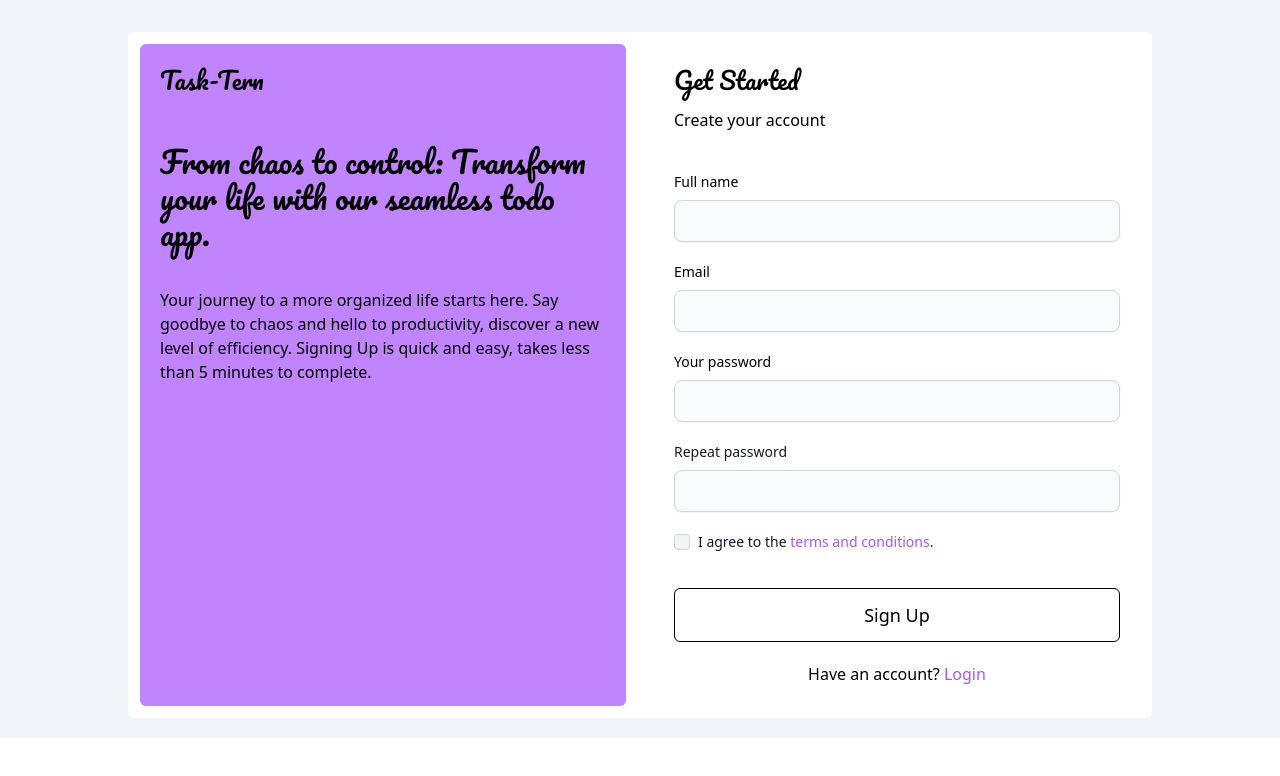
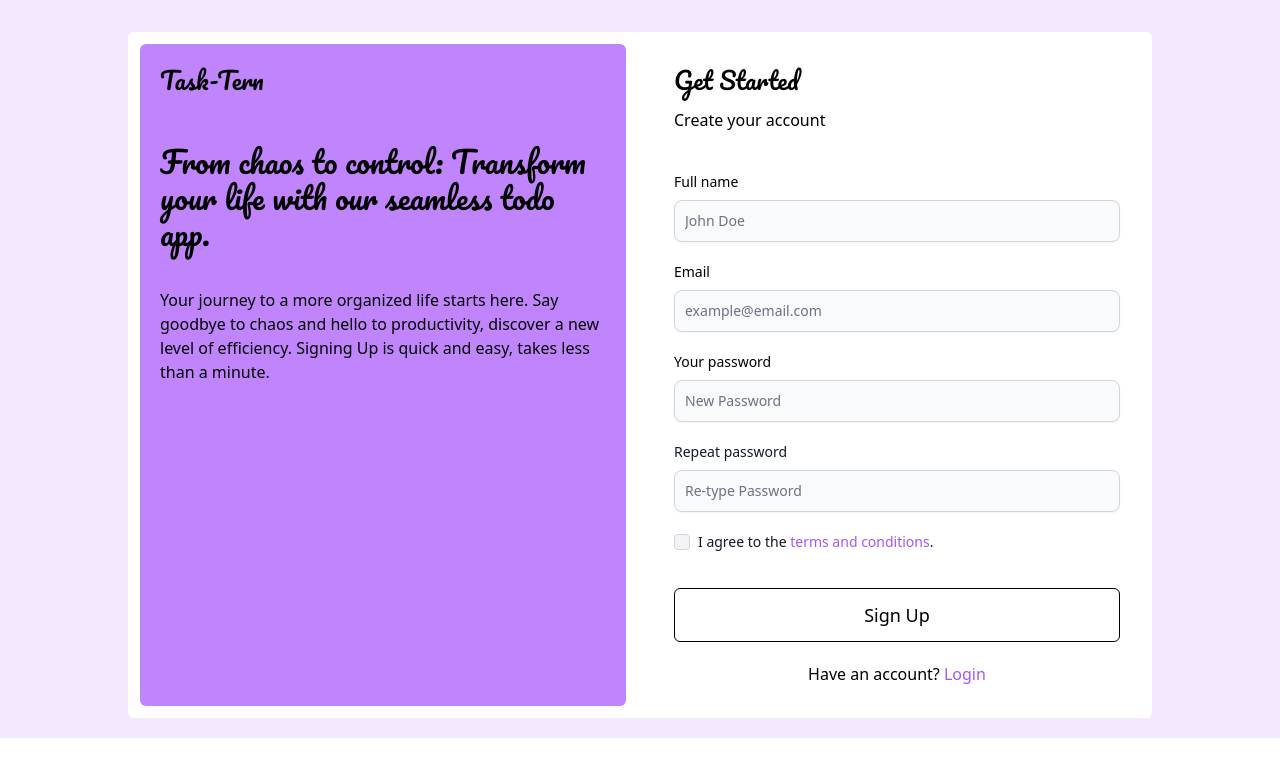
Before and after one commit to TechyCredeski/Task-Tern, a React (Vite) app: page / in a window 1280 px wide. Shown: the top 776 px of the page. Built offline with nearby package versions, Linux system fonts and the light colour scheme.

Commit message:
Added placeholders

```diff
--- a/src/pages/Signup.jsx
+++ b/src/pages/Signup.jsx
@@ -3,13 +3,13 @@
 export default function Signup() {
 return (
 
-<div className= "bg-slate-100 h-full flex content-center">
+<div className= "bg-purple-100 h-full flex content-center">
     <div className="flex flex-col justify-between m-auto mt-8 p-3 w-4/5 bg-white  mb-5 md:flex-row rounded-md">
-        <div className="bg-purple-400 p-5 rounded-md md:w-1/2">
+        <div className="bg-purple-400 hidden  p-5 rounded-md md:w-1/2  md:block">
         <h1 className="text-2xl font-pacifico text-black">Task-Tern</h1>
         <h2 className="text-3xl mt-12 font-pacifico text-black mb-7 md:mb-9">From chaos to control: Transform your life with our seamless todo app.</h2>
         <p>Your journey to a more organized life starts here. Say goodbye to chaos and hello to productivity,
-            discover a new level of efficiency. Signing Up is quick and easy, takes less than 5 minutes to complete.</p>
+            discover a new level of efficiency. Signing Up is quick and easy, takes less than a minute.</p>
         </div>
 
         <div className="p-5 mt-5 md:mt-0 md:ml-7 md:w-1/2 ">
@@ -19,25 +19,25 @@ return (
             <form action="" className="flex flex-col">
                 <span className="flex flex-col mb-5">
                 <label htmlFor="name" className="block mb-2 text-sm font-medium">Full name</label>
-                <input type="text" id="name" className="shadow-sm bg-gray-50 border border-gray-300 text-gray-900 text-sm rounded-lg focus:ring-purple-300 focus:border-black block w-full p-2.5" required/>
+                <input type="text" id="name" className="shadow-sm bg-gray-50 border border-gray-300 text-gray-900 text-sm rounded-lg focus:ring-purple-300 focus:border-black block w-full p-2.5" placeholder="John Doe" required/>
                 <p></p>
                 </span>
 
                 <span className="flex flex-col mb-5">
                 <label htmlFor="email" className="block mb-2 text-sm font-medium">Email</label>
-                <input type="email" id="email" className="shadow-sm bg-gray-50 border border-gray-300 text-gray-900 text-sm rounded-lg focus:ring-purple-300 focus:border-black block w-full p-2.5" required/>
+                <input type="email" id="email" className="shadow-sm bg-gray-50 border border-gray-300 text-gray-900 text-sm rounded-lg focus:ring-purple-300 focus:border-black block w-full p-2.5" placeholder="example@email.com" required/>
                 <p></p>
                 </span>
 
                 <span className="flex flex-col mb-5">
                 <label htmlFor="password" className="block mb-2 text-sm font-medium">Your password</label>
-                <input type="password" id="password" className="shadow-sm bg-gray-50 border border-gray-300 text-gray-900 text-sm rounded-lg focus:ring-purple-300 focus:border-black block w-full p-2.5" required/>
+                <input type="password" id="password" className="shadow-sm bg-gray-50 border border-gray-300 text-gray-900 text-sm rounded-lg focus:ring-purple-300 focus:border-black block w-full p-2.5" placeholder="New Password"  required/>
                 <p></p>
                 </span>
 
                 <span className="flex flex-col mb-5">
                 <label htmlFor="repeat-password" className="block mb-2 text-sm font-medium text-gray-900 ">Repeat password</label>
-                <input type="password" id="repeat-password" className="shadow-sm bg-gray-50 border border-gray-300 text-gray-900 text-sm rounded-lg focus:ring-purple-300 focus:border-black block w-full p-2.5" required/>
+                <input type="password" id="repeat-password" className="shadow-sm bg-gray-50 border border-gray-300 text-gray-900 text-sm rounded-lg focus:ring-purple-300 focus:border-black block w-full p-2.5" placeholder="Re-type Password"  required/>
                 </span>
 
                 <div className="flex items-center mb-4">
```
